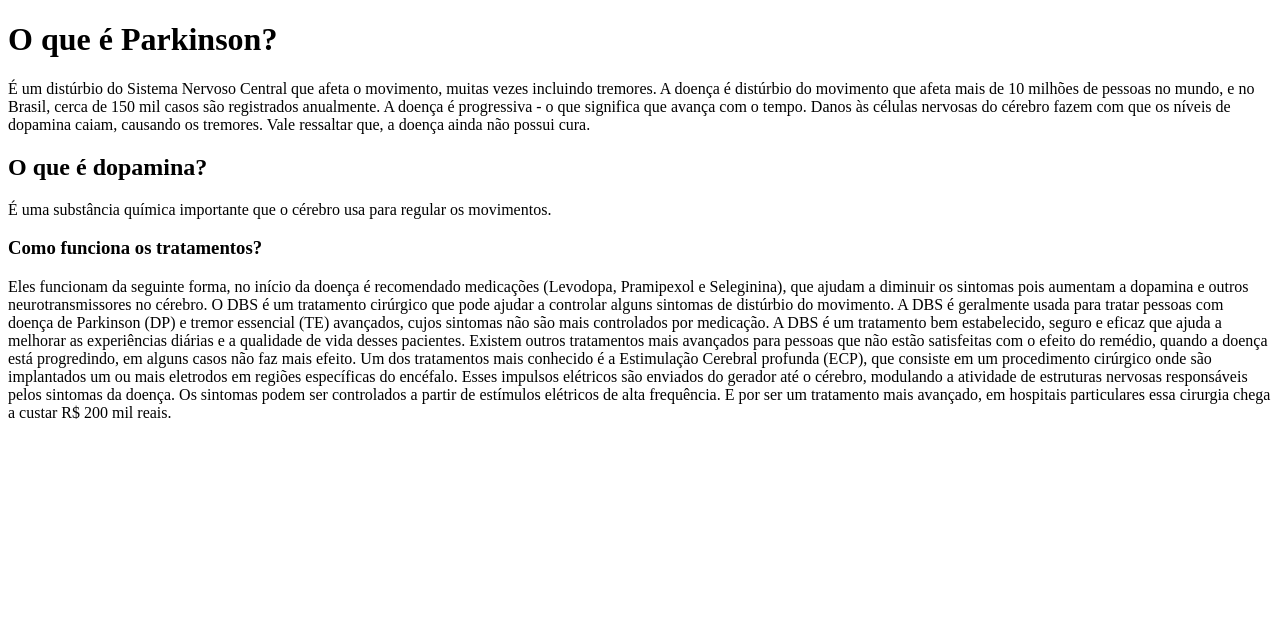
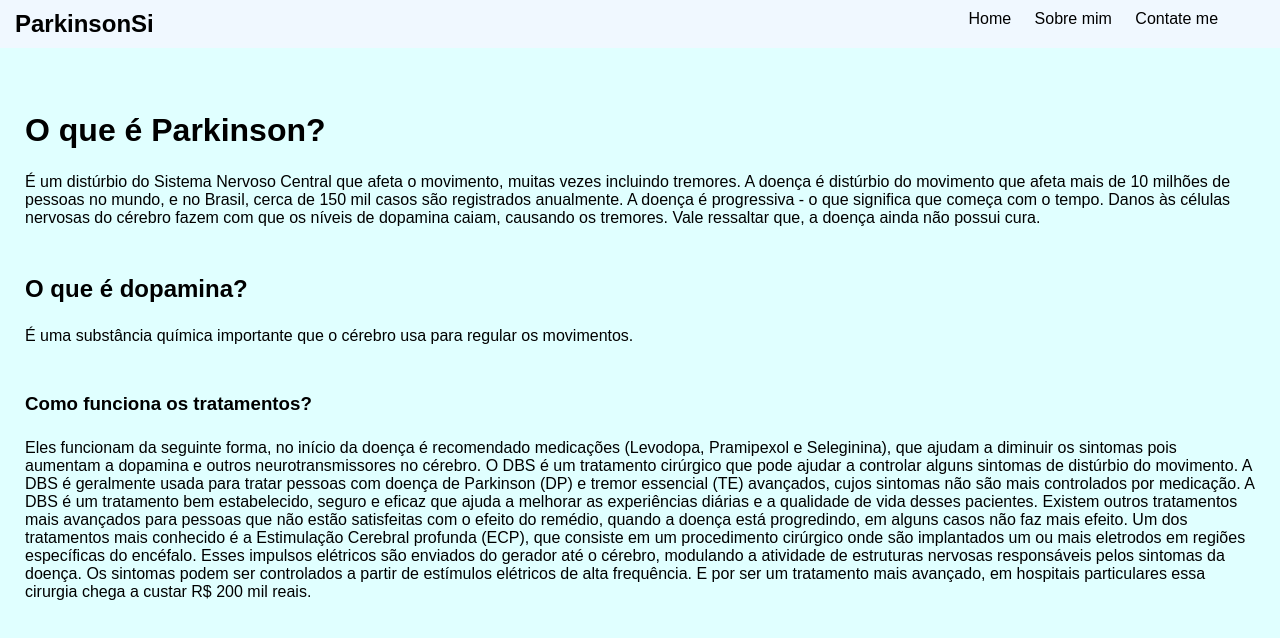
Before and after one commit to niclsilv/Parkinson-site, a plain HTML site: page index.html in a window 1280 px wide. Drawn offline with Linux system fonts and the light colour scheme.

Commit message:
Update index.html

```diff
--- a/index.html
+++ b/index.html
@@ -2,21 +2,80 @@
 <html>
     <head>
         <title>O que é parkinson? </title>
+        <style>
+            * {
+                margin: 0;
+                padding: 0;
+                box-sizing: border-box;
+                text-decoration: none;
+            }
+            body {
+                background-color: lightcyan;
+                font-family: sans-serif;
+            }
+
+            nav {
+                background-color: aliceblue;
+                width: 100%;
+                padding: 10px 15px;
+
+                display: flex;
+                justify-content: space-between;
+
+                margin-bottom: 4rem;
+            }
+
+            ul {
+                list-style: none;
+                display: flex;
+                justify-content: space-evenly;
+                width: 20em;
+            }
+
+            div {
+                padding: 0 25px;
+                margin-bottom: 3rem;
+            }
+
+            body > div h2, body > div h3, div h1 {
+                margin-bottom: 1.5rem;
+            }
+
+            li a {
+                color: black;
+            }
+
+        </style>
     </head>
 
 <body>
-    <h1><b>O que é Parkinson?</b></h1>
-    <p>É um distúrbio do Sistema Nervoso Central que afeta o movimento, muitas vezes incluindo tremores. A doença é distúrbio do movimento que afeta mais de 10 milhões de pessoas no mundo, e no Brasil, cerca de 150 mil casos são registrados anualmente. A doença é progressiva - o que significa que avança com o tempo. Danos às células nervosas do cérebro fazem com que os níveis de dopamina caiam, causando os tremores. Vale ressaltar que, a doença ainda não possui cura.
+    <nav>
+        <h2>ParkinsonSi</h2>
+        <ul>
+            <li><a href="#">Home</a></li>
+            <li><a href="#">Sobre mim</a></li>
+            <li><a href="#">Contate me</a></li>
+            <li></li>
+        </ul>
+    </nav>
+    <div>
+        <h1><b>O que é Parkinson?</b></h1>
+    <p>É um distúrbio do Sistema Nervoso Central que afeta o movimento, muitas vezes incluindo tremores. A doença é distúrbio do movimento que afeta mais de 10 milhões de pessoas no mundo, e no Brasil, cerca de 150 mil casos são registrados anualmente. A doença é progressiva - o que significa que começa com o tempo. Danos às células nervosas do cérebro fazem com que os níveis de dopamina caiam, causando os tremores. Vale ressaltar que, a doença ainda não possui cura.
     </p>
+    </div>
 
 
+   <div>
     <h2><b>O que é dopamina?</b></h2>
     <p>É uma substância química importante que o cérebro usa para regular os movimentos.</p>
-    <h3><b>Como funciona os tratamentos? </b> </h3>
+   </div>
+    <div>
+        <h3><b>Como funciona os tratamentos? </b> </h3>
 
 <p>Eles funcionam da seguinte forma, no início da doença é recomendado medicações (Levodopa, Pramipexol e Seleginina), que ajudam a diminuir os sintomas pois aumentam a dopamina e outros neurotransmissores no cérebro. O DBS é um tratamento cirúrgico que pode ajudar a controlar alguns sintomas de distúrbio do movimento. A DBS é geralmente usada para tratar pessoas com doença de Parkinson (DP) e tremor essencial (TE) avançados, cujos sintomas não são mais controlados por medicação. A DBS é um tratamento bem estabelecido, seguro e eficaz que ajuda a melhorar as experiências diárias e a qualidade de vida desses pacientes.
 Existem outros tratamentos mais avançados para pessoas que não estão satisfeitas com o efeito do remédio, quando a doença está progredindo, em alguns casos não faz mais efeito.
 Um dos tratamentos mais conhecido é a Estimulação Cerebral profunda (ECP), que consiste em um procedimento cirúrgico onde são implantados um ou mais eletrodos em regiões específicas do encéfalo. Esses impulsos elétricos são enviados do gerador até o cérebro, modulando a atividade de estruturas nervosas responsáveis pelos sintomas da doença. Os sintomas podem ser controlados a partir de estímulos elétricos de alta frequência. E por ser um tratamento mais avançado, em hospitais particulares essa cirurgia chega a custar R$ 200 mil reais.</p>
+    </div>
 </body>
 
 </html>
```
